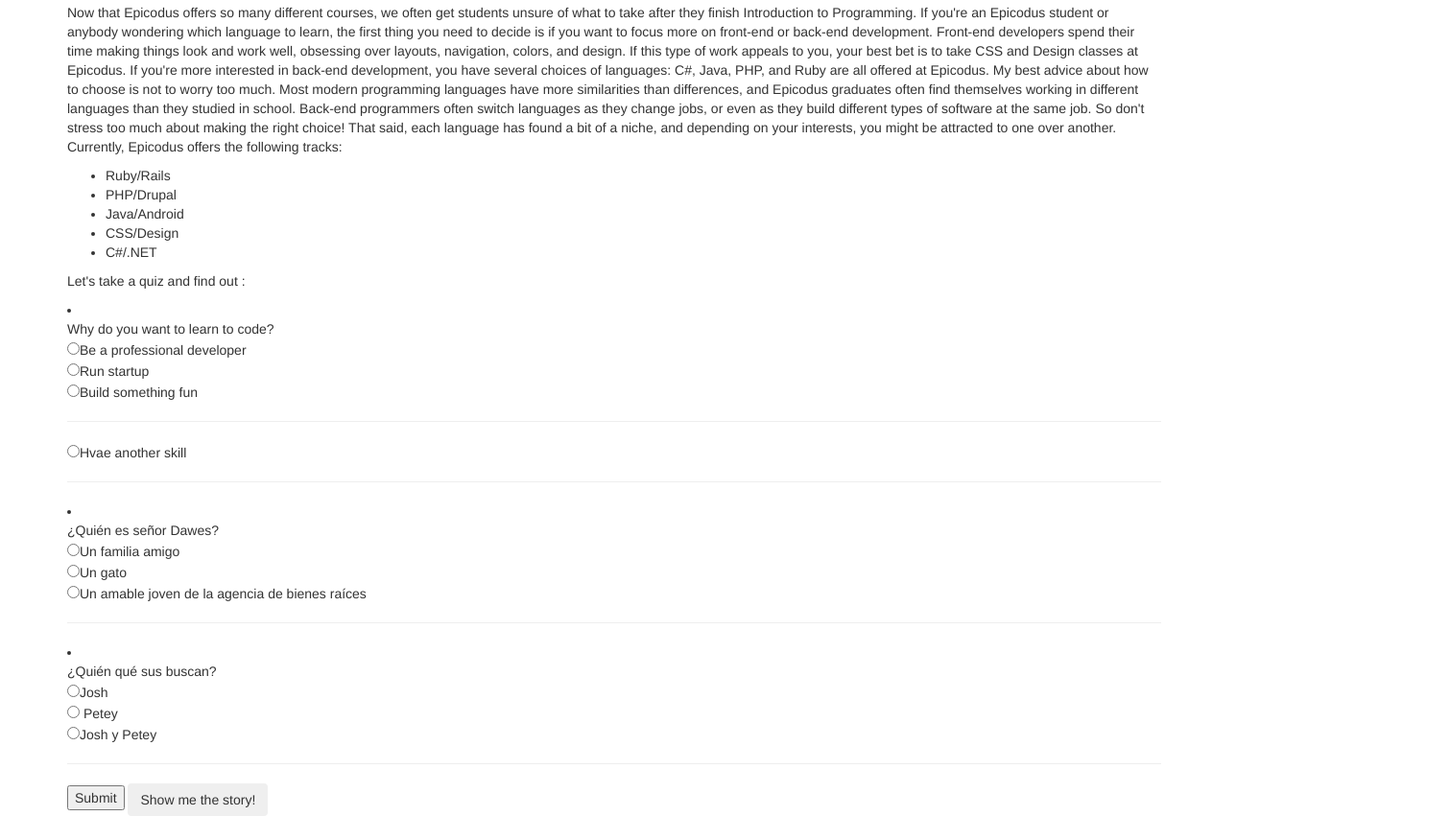
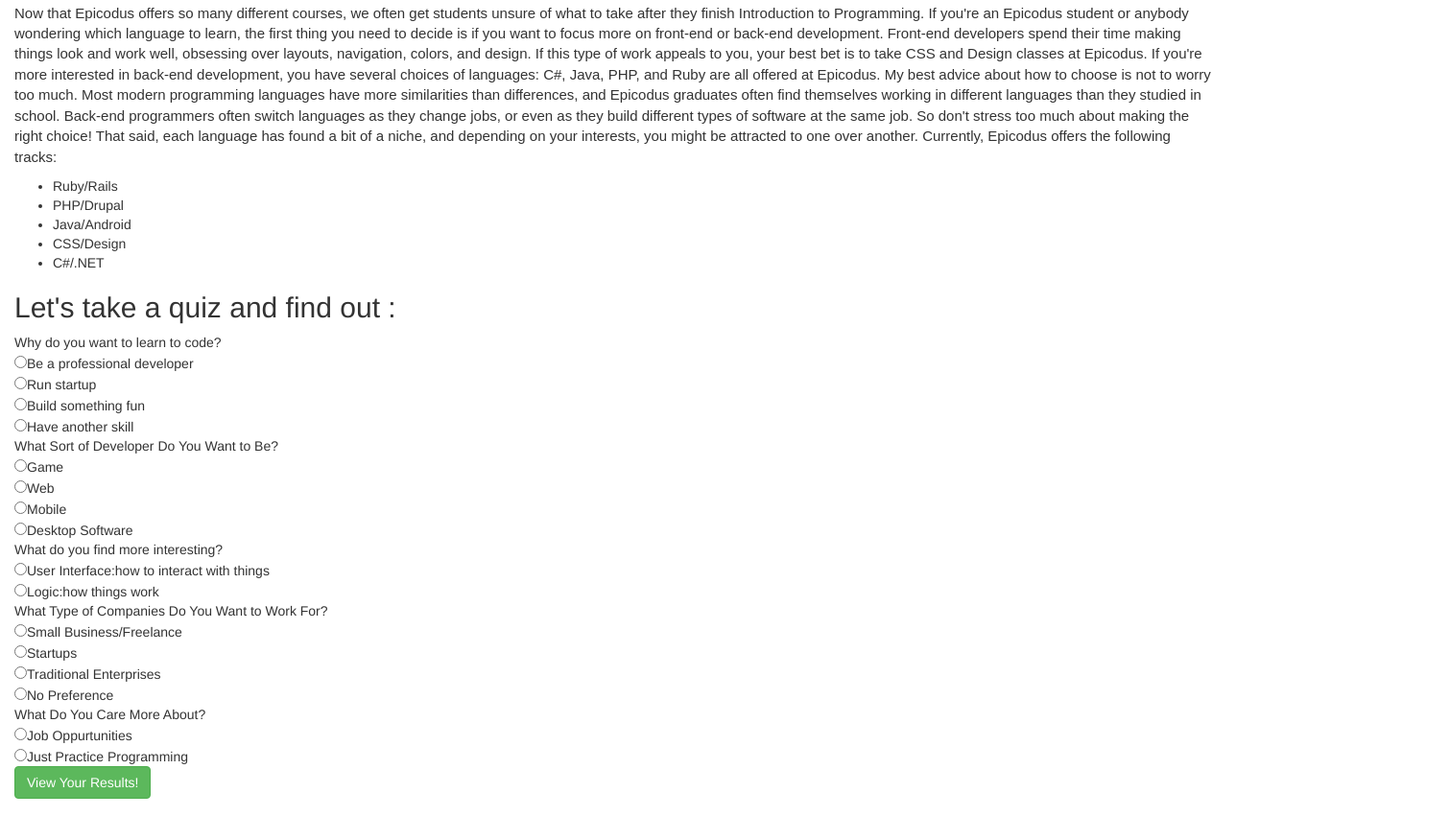
Before and after one commit to Shruti1808/Track-Suggester, a plain HTML site: page index.html in a window 1280 px wide. Shown: the part 857-1708 px from the top of the page at 96% size, 1511 px wide, since content can reach past the window. Drawn offline with nearby package versions, Linux system fonts and the light colour scheme.

Commit message:
create quiz and add radio buttons

```diff
--- a/css/styles.css
+++ b/css/styles.css
@@ -1,6 +1,11 @@
 .nav{
-  float:center;
+  float: right;
   max width:653px;
   max-height: 349px;
-  float: right;
+
+  ;
 }
+p{
+  font-size: 15px;
+  font-family: sans-serif;
+}
--- a/index.html
+++ b/index.html
@@ -9,10 +9,9 @@
   <title> Epicodus Track Suggester</title>
 </head>
 <body>
-    <div class="container">
+  <div class="container-fluid">
     <div class="navbar">
       <h1>Epicodus Track Suggester</h1>
-        <img src="img/epicodus.png" alt="picture of epicodus students" />
       <form class="form-inline">
         <div class="form-group">
           <label class="sr-only" for="exampleInputEmail3">Email</label>
@@ -27,8 +26,10 @@
             <input type="checkbox"> Remember me
           </label>
         </div>
+
         <button type="submit" class="btn btn-default">Sign in</button>
       </form>
+      <img src="img/epicodus.png" alt="picture of epicodus students" />
 
     </div>
     <h2>What Programming language should I learn ?</h2>
@@ -44,34 +45,53 @@
         <li>C#/.NET</li>
       </ul>
     </p>
-     <p>
+    <h2>
       Let's take a quiz and find out :
-     </p>
+    </h2>
 
     <form name="quiz" method="post" name="buttons" id="quiz">
 
-            <li><div class="question">Why do you want to learn to code?</div></li>
+      <div class="question">Why do you want to learn to code?</div>
+
       <input id="answer" type="radio" name="group1" value="text">Be a professional developer<br>
       <input id="answer" type="radio" name="group1" value="text">Run startup<br>
-            <input id="answer" type="radio" name="group1" value="text">Build something fun<hr>
-            <input id="answer" type="radio" name="group1" value="text">Hvae another skill<hr>
+      <input id="answer" type="radio" name="group1" value="text">Build something fun<br>
+      <input id="answer" type="radio" name="group1" value="text">Have another skill<br>
 
 
-            <li><div class="question">¿Quién es señor Dawes?</div></li>
-            <input id="answer" type="radio" name="group2" value="wrong">Un familia amigo<br>
-            <input id="answer" type="radio" name="group2" value="wrong">Un gato<br>
-            <input id="answer" type="radio" name="group2" value="correct">Un amable joven de la agencia de bienes raíces<hr>
+      <div class="question">What Sort of Developer Do You Want to Be?</div>
 
-            <li><div class="question">¿Quién qué sus buscan?</div></li>
-            <input id="answer" type="radio" name="group3" value="wrong">Josh<br>
-            <input id="answer" type="radio" name="group3" value="wrong"> Petey<br>
-            <input id="answer" type="radio" name="group3" value="correct" >Josh y Petey<hr>
+      <input id="answer" type="radio" name="group2" value="text">Game<br>
+      <input id="answer" type="radio" name="group2" value="text">Web<br>
+      <input id="answer" type="radio" name="group2" value="text">Mobile<br>
+      <input id="answer" type="radio" name="group2" value="text">Desktop Software<br>
 
-<button class="submit" onclick="return handleClick();" type="submit">Submit</button>
+      <div class="question">What do you find more interesting?</div>
+
+      <input id="answer" type="radio" name="group3" value="text">User Interface:how to interact with things<br>
+      <input id="answer" type="radio" name="group3" value="text">Logic:how things work<br>
+
+      <div class="question2">What Type of Companies Do You Want to Work For?</div>
+
+      <input id="answer" type="radio" name="group2" value="text">Small Business/Freelance<br>
+      <input id="answer" type="radio" name="group2" value="text">Startups<br>
+      <input id="answer" type="radio" name="group2" value="text">Traditional Enterprises<br>
+      <input id="answer" type="radio" name="group2" value="text">No Preference<br>
+
+      <div class="question2">What Do You Care More About?</div>
+
+      <input id="answer" type="radio" name="group2" value="text">Job Oppurtunities<br>
+      <input id="answer" type="radio" name="group2" value="text">Just Practice Programming<br>
 
 
-          <button type="submit" class="btn">Show me the story!</button>
+
+      <!-- <button class="submit" onclick="return handleClick();" type="submit">Submit</button> -->
+
+
+      <button type="submit" class="btn btn-success">View Your Results!</button>
     </form>
+
+
 
 
 
```
Lines whose indentation alone changed are shown as unchanged.
